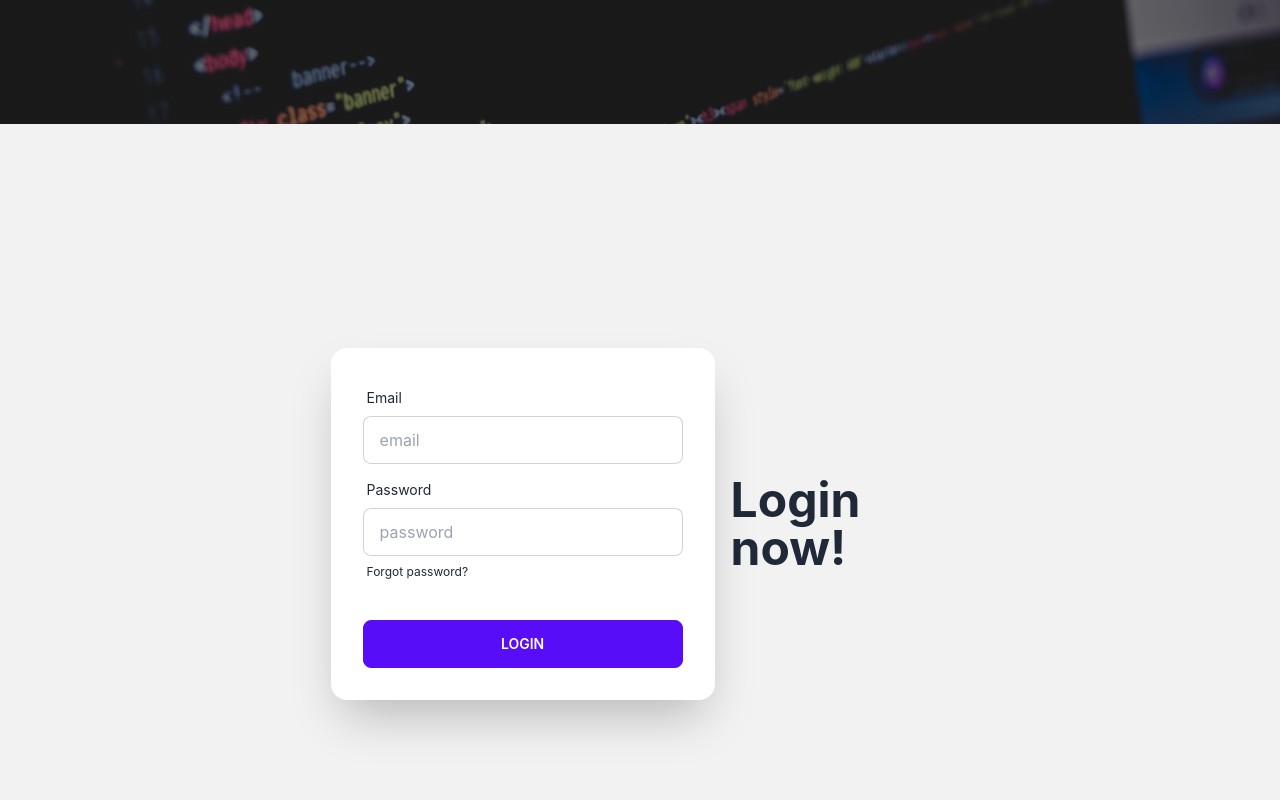
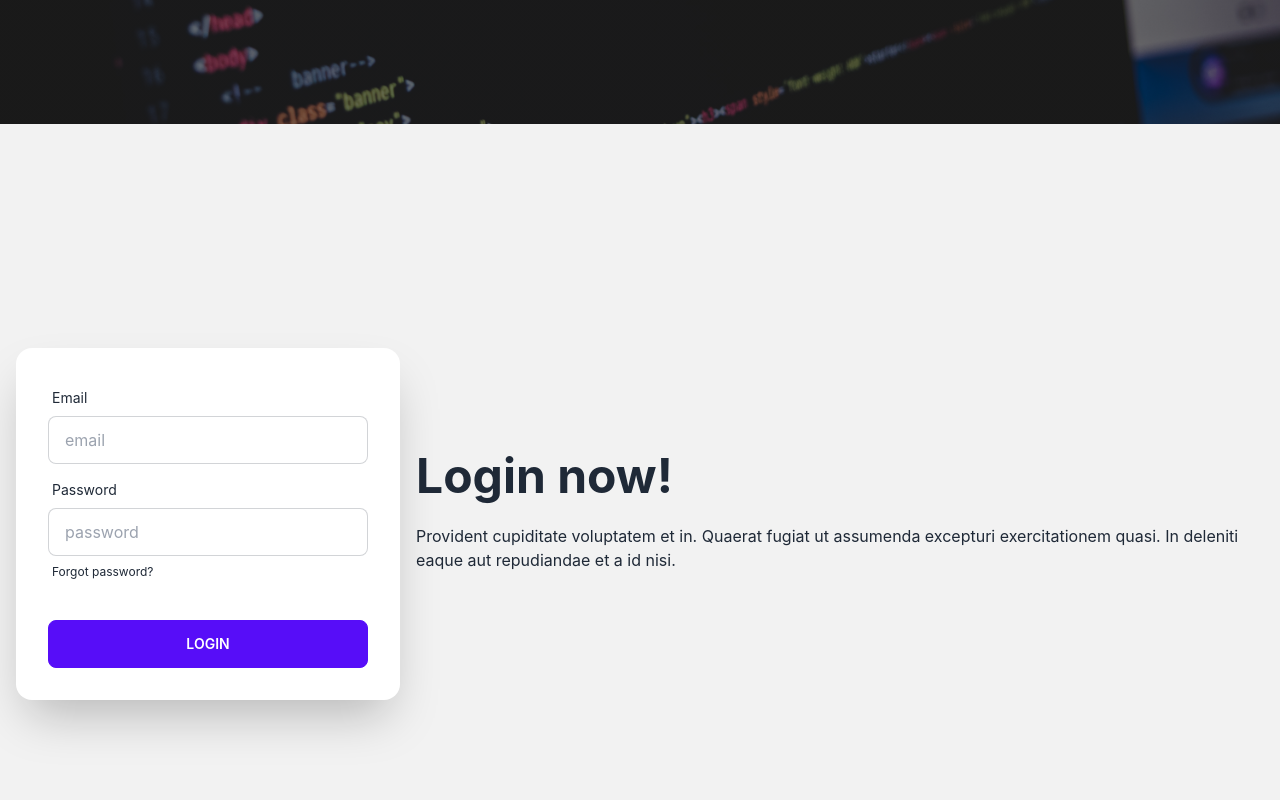
Before and after one commit to suhanasalma/Web_History_Client, a React (Create React App) app: page /login in a window 1280 px wide. Shown: the part 300-1100 px from the top of the page. Built offline with nearby package versions, Linux system fonts and the light colour scheme; no server answers.

Commit message:
pdf file added

```diff
--- a/package.json
+++ b/package.json
@@ -3,6 +3,9 @@
   "version": "0.1.0",
   "private": true,
   "dependencies": {
+    "@progress/kendo-drawing": "^1.17.1",
+    "@progress/kendo-licensing": "^1.2.2",
+    "@progress/kendo-react-pdf": "^5.9.0",
     "@testing-library/jest-dom": "^5.16.5",
     "@testing-library/react": "^13.4.0",
     "@testing-library/user-event": "^13.5.0",
--- a/src/Context/ContextProvide.js
+++ b/src/Context/ContextProvide.js
@@ -26,7 +26,7 @@ const ContextProvide = ({ children }) => {
    const [user,setUser] = useState('salma')
 
    useEffect(()=>{
-      const unsubscribe = onAuthStateChanged(auth, (currentUser) => {
+      const unsubscribe = onAuthStateChanged(auth, currentUser => {
         setUser(currentUser);
         console.log(user);
       });
--- a/src/Pages/CourseDetails/CourseDetails.js
+++ b/src/Pages/CourseDetails/CourseDetails.js
@@ -1,5 +1,4 @@
 import React from 'react';
-import { useContext } from 'react';
 import {
   FaBook,
   FaQuestionCircle,
@@ -9,8 +8,10 @@ import {
 } from "react-icons/fa";
 import { useLoaderData } from 'react-router-dom';
 import { addToCart } from "../../LocalStorage/LocalStorage";
+import { PDFExport, savePDF } from "@progress/kendo-react-pdf";
 
 import LeftSide from '../LeftSide/LeftSide';
+import { useRef } from 'react';
 
 const CourseDetails = () => {
    const fullDetails = useLoaderData()
@@ -30,6 +31,13 @@ const CourseDetails = () => {
     addToCart(fullDetails.id)
    }
 
+   const pdfExportComponent = useRef(null)
+   const contentArea = useRef(null)
+
+   const handleExportWithComponent = (event) =>{
+    pdfExportComponent.current.save();
+   }
+
    return (
      <section className="">
        <div className="course-cotainer mb-20">
@@ -37,7 +45,12 @@ const CourseDetails = () => {
            {name}
          </h1>
        </div>
-       <div className="flex sm:flex-col lg:flex-row items-start justify-around w-5/6 m-auto">
+
+       <PDFExport ref={pdfExportComponent} paperSize="A4">
+         <button onClick={handleExportWithComponent} primary={true}>
+           Download PDF
+         </button>
+         <div className="flex sm:flex-col xl:flex-row items-start justify-around w-5/6 m-auto">
            <div className="">
              <section className="">
                <article className="flex justify-between items-center mb-10 ">
@@ -120,10 +133,11 @@ const CourseDetails = () => {
                </article>
              </section>
            </div>
-         <div className="w-full lg:ml-20 lg:sticky top-0">
+           <div className="w-full lg:ml-20 xl:sticky top-0">
              <LeftSide />
            </div>
          </div>
+       </PDFExport>
      </section>
    );
 };
--- a/src/Pages/Login/Login.js
+++ b/src/Pages/Login/Login.js
@@ -1,68 +1,57 @@
+import { getAuth, signInWithEmailAndPassword } from "firebase/auth";
 import React from 'react';
-import { Link } from "react-router-dom";
-import { ContextDetails } from "../../Context/ContextProvide";
-import { useContext } from "react";
-
+import app from '../../Firebase/Firebase.init';
 
 const Login = () => {
-   const {signInEmailPass ,user} =
-     useContext(ContextDetails);
-
-
-
-   const login = (e) => {
-     e.preventDefault();
-     const form = e.target;
-     const email = form.email.value;
-     const password = form.password.value;
-     console.log(email, password);
-
-     signInEmailPass(email, password)
+  const auth = getAuth(app)
+  const login = (e) =>{
+    e.preventDefault()
+    const email = e.target.email.value;
+    const password = e.target.password.value;
+    console.log(email,password)
+    signInWithEmailAndPassword(auth, email, password)
       .then((userCredential) => {
         // Signed in
         const user = userCredential.user;
-         console.log(user);
-         form.reset();
+        console.log(user)
         // ...
       })
       .catch((error) => {
         const errorCode = error.code;
         const errorMessage = error.message;
-         console.error(error);
+        console.log(error)
       });
-   };
 
-
-
+  }
   return (
     <div>
-       <div>
       <div className="course-cotainer">
-           {user?.uid ? (
-             <h1>Hello User</h1>
-           ) : (
         <h1 className="text-white flex h-full justify-center items-center font-bold text-4xl">
-               PLease Login
+          Hello User
         </h1>
-           )}
       </div>
+      <section>
         <div className="hero min-h-screen bg-base-200">
           <div className="hero-content flex-col lg:flex-row-reverse">
             <div className="text-center lg:text-left">
               <h1 className="text-5xl font-bold">Login now!</h1>
+              <p className="py-6">
+                Provident cupiditate voluptatem et in. Quaerat fugiat ut
+                assumenda excepturi exercitationem quasi. In deleniti eaque aut
+                repudiandae et a id nisi.
+              </p>
             </div>
-             <div className="card flex-shrink-0 w-full max-w-sm shadow-2xl bg-base-100">
-               <form onSubmit={login} className="card-body">
+            <form onSubmit={login} className="card flex-shrink-0 w-full max-w-sm shadow-2xl bg-base-100">
+              <div className="card-body">
                 <div className="form-control">
                   <label className="label">
                     <span className="label-text">Email</span>
                   </label>
                   <input
-                     name="email"
                     type="email"
+                    name='email'
                     placeholder="email"
                     className="input input-bordered"
-                     required
                   />
                 </div>
                 <div className="form-control">
@@ -71,10 +60,9 @@ const Login = () => {
                   </label>
                   <input
                     type="password"
-                     name="password"
+                    name='password'
                     placeholder="password"
                     className="input input-bordered"
-                     required
                   />
                   <label className="label">
                     <a href="#" className="label-text-alt link link-hover">
@@ -85,11 +73,11 @@ const Login = () => {
                 <div className="form-control mt-6">
                   <button className="btn btn-primary">Login</button>
                 </div>
+              </div>
             </form>
           </div>
         </div>
-         </div>
-       </div>
+      </section>
     </div>
   );
 };
--- a/src/Pages/Register/Register.js
+++ b/src/Pages/Register/Register.js
@@ -127,7 +127,7 @@ const Register = () => {
                  </label>
                  <input
                    name="password"
-                   type="text"
+                   type="password"
                    placeholder="password"
                    className="input input-bordered"
                  />
```
Also changed, not shown: 1 other file (tests, documents, lock files or other folders). Lines whose indentation alone changed are shown as unchanged.
